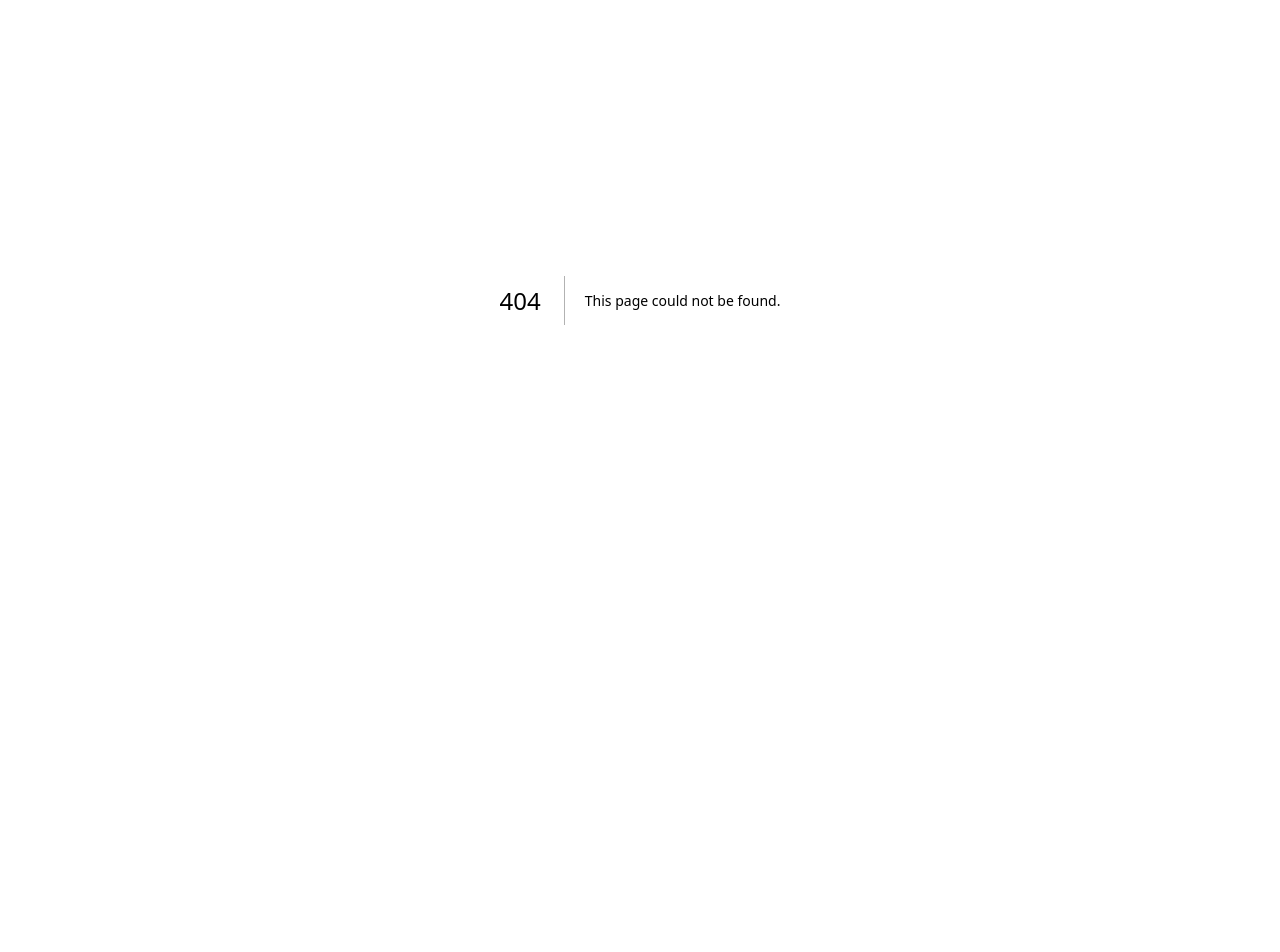
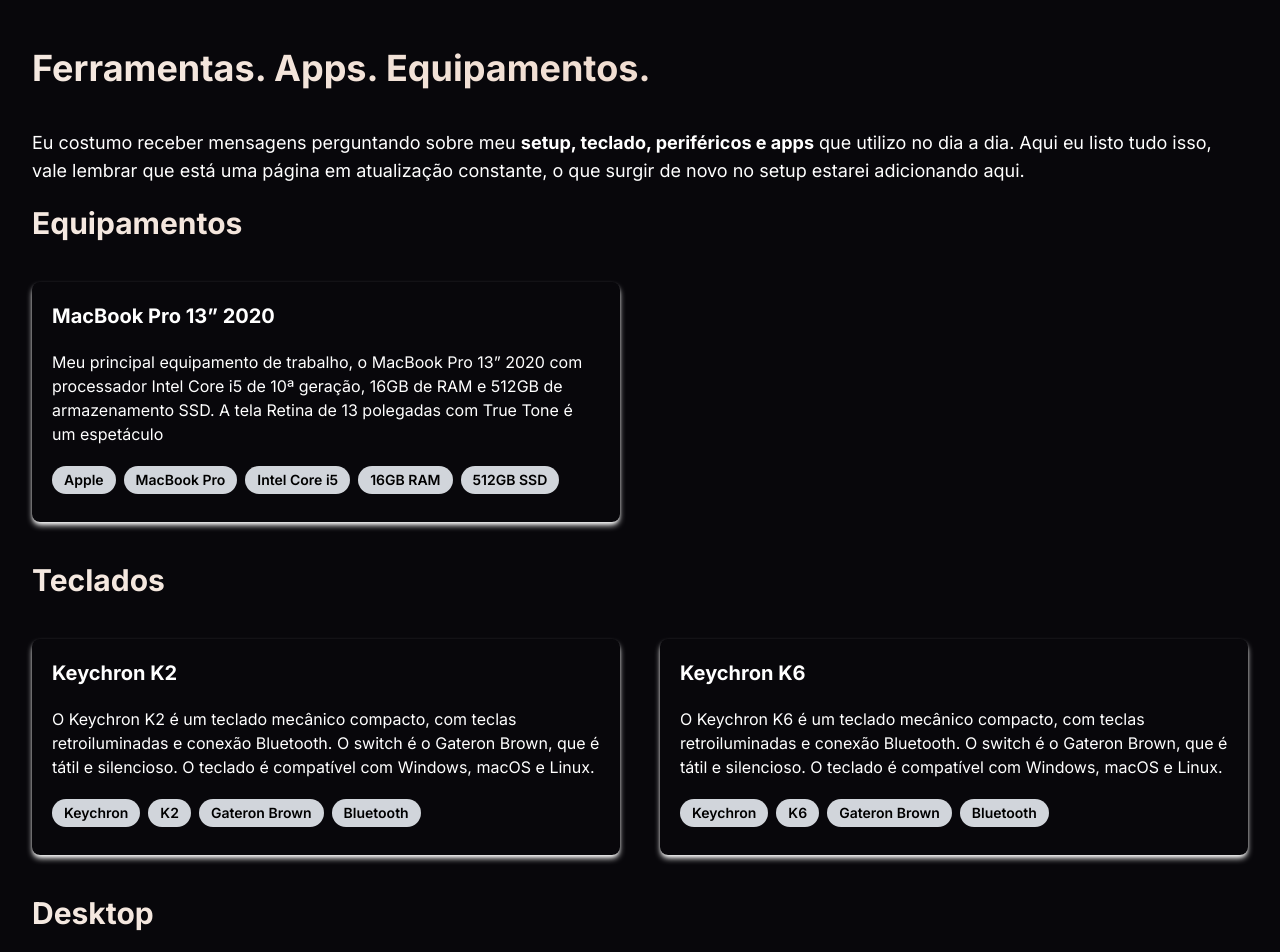
Before and after one commit to MarceloBxD/bracetdev, a Next.js app: page /setup in a window 1280 px wide. Before the commit this address had no page. Shown: the part 100-1052 px from the top of the page. Before the commit the page ends 844 px from the top, so only its background shows below. Built offline with nearby package versions, Linux system fonts and the light colour scheme.

Commit message:
feat: creating setup page

```diff
--- a/components/ColorfulTitle/index.tsx
+++ b/components/ColorfulTitle/index.tsx
@@ -11,7 +11,7 @@
         WebkitBackgroundClip: "text",
         WebkitTextFillColor: "transparent",
       }}
-      className="text-4xl font-bold"
+      className="text-2xl font-bold my-5"
     >
       {text}
     </h1>
--- a/components/Header/index.tsx
+++ b/components/Header/index.tsx
@@ -36,6 +36,7 @@
             className="w-8 h-8 object-cover bg-center  cursor-pointer"
             src="/bracet.png"
             alt="Logo"
+            priority
             layout="fill"
           />
         </Link>
@@ -72,9 +73,9 @@
               id="Vector"
               d="M9 15V18C9 19.6569 7.65685 21 6 21C4.34315 21 3 19.6569 3 18C3 16.3431 4.34315 15 6 15H9ZM9 15H15M9 15V9M15 15V18C15 19.6569 16.3431 21 18 21C19.6569 21 21 19.6569 21 18C21 16.3431 19.6569 15 18 15H15ZM15 15V9M15 9H9M15 9V6C15 4.34315 16.3431 3 18 3C19.6569 3 21 4.34315 21 6C21 7.65685 19.6569 9 18 9H15ZM9 9V6C9 4.34315 7.65685 3 6 3C4.34315 3 3 4.34315 3 6C3 7.65685 4.34315 9 6 9H9Z"
               stroke="#fff"
-              stroke-width="2"
-              stroke-linecap="round"
-              stroke-linejoin="round"
+              strokeWidth="2"
+              strokeLinecap="round"
+              strokeLinejoin="round"
             />
           </g>
         </svg>
--- a/components/SocialMedias/index.tsx
+++ b/components/SocialMedias/index.tsx
@@ -7,7 +7,7 @@
 const SocialMedias = () => {
   return (
     <footer
-      className={`flex justify-center items-center gap-8 mb-5 text-white w-full`}
+      className={`flex justify-center items-center gap-8 my-8 text-white w-full`}
     >
       {socialMedias.map((socialMedia) => (
         <div className="flex items-center gap-2" key={socialMedia.name}>
--- /dev/null
+++ b/src/app/setup/page.tsx
@@ -0,0 +1,73 @@
+"use client";
+
+import React from "react";
+import ColorfulTitle from "../../../components/ColorfulTitle";
+import { motion } from "framer-motion";
+import { SETUP_DATA } from "@/data/setup";
+
+interface Item {
+  title: string;
+  review: string;
+  tags: string[];
+}
+
+interface SectionProps {
+  title: string;
+  items: Item[];
+}
+
+interface SetupData {
+  title: string;
+  review: string;
+  equipments?: SectionProps;
+  keyboards?: SectionProps;
+  desktop?: SectionProps;
+  monitors?: SectionProps;
+}
+
+const Section: React.FC<SectionProps> = ({ title, items }) => (
+  <>
+    <ColorfulTitle colors={["#F5E9E1", "#EBD1C1"]} text={title} />
+    <div className="grid grid-cols-1 md:grid-cols-2 gap-10 my-8 md:my-5 ">
+      {items.map((item, index) => (
+        <div key={index} className="rounded-lg p-5 shadow-md shadow-white">
+          <h1 className="text-xl font-bold text-white">{item.title}</h1>
+          <p className="text-md mt-5 text-white">{item.review}</p>
+          <div className="flex flex-wrap mt-5">
+            {item.tags.map((tag, tagIndex) => (
+              <span
+                key={tagIndex}
+                className="bg-gray-300 text-black rounded-full px-3 py-1 text-sm font-semibold mr-2 mb-2"
+              >
+                {tag}
+              </span>
+            ))}
+          </div>
+        </div>
+      ))}
+    </div>
+  </>
+);
+
+const Sobre: React.FC = () => {
+  const setupData: SetupData = SETUP_DATA;
+
+  return (
+    <motion.div
+      initial={{ opacity: 0 }}
+      animate={{ opacity: 1 }}
+      transition={{ duration: 1 }}
+      className="flex container flex-col justify-center pt-32 text-white"
+    >
+      <ColorfulTitle colors={["#F5E9E1", "#EBD1C1"]} text={setupData.title} />
+      {setupData.review}
+
+      {setupData.equipments && <Section {...setupData.equipments} />}
+      {setupData.keyboards && <Section {...setupData.keyboards} />}
+      {setupData.desktop && <Section {...setupData.desktop} />}
+      {setupData.monitors && <Section {...setupData.monitors} />}
+    </motion.div>
+  );
+};
+
+export default Sobre;
--- a/src/app/sobre/page.tsx
+++ b/src/app/sobre/page.tsx
@@ -18,12 +18,12 @@
       {ABOUT_DATA.projects.title}
       {ABOUT_DATA.projects.items.map((item, index) => (
         <motion.div
-          initial={{ x: -100, opacity: 0 }}
-          whileInView={{ x: 0, opacity: 1 }}
-          transition={{ duration: 0.5 }}
+          initial={{ opacity: 0 }}
+          whileInView={{ opacity: 1 }}
+          transition={{ duration: 1 }}
           className="my-5"
           key={index}
-          viewport={{ once: true, amount: 0.5 }}
+          viewport={{ amount: 0.5 }}
         >
           <Link href={item.href}>
             <h2
--- /dev/null
+++ b/src/data/setup.tsx
@@ -0,0 +1,71 @@
+export const SETUP_DATA = {
+  title: (
+    <span className="text-4xl font-bold mb-5">
+      Ferramentas. Apps. Equipamentos.
+    </span>
+  ),
+  review: (
+    <p className="text-lg mt-5">
+      Eu costumo receber mensagens perguntando sobre meu{" "}
+      <b>setup, teclado, periféricos e apps</b> que utilizo no dia a dia. Aqui
+      eu listo tudo isso, vale lembrar que está uma página em atualização
+      constante, o que surgir de novo no setup estarei adicionando aqui.
+    </p>
+  ),
+  equipments: {
+    title: <span className="text-3xl font-bold my-5">Equipamentos</span>,
+    items: [
+      {
+        title: "MacBook Pro 13” 2020",
+        review:
+          "Meu principal equipamento de trabalho, o MacBook Pro 13” 2020 com processador Intel Core i5 de 10ª geração, 16GB de RAM e 512GB de armazenamento SSD. A tela Retina de 13 polegadas com True Tone é um espetáculo",
+        tags: [
+          "Apple",
+          "MacBook Pro",
+          "Intel Core i5",
+          "16GB RAM",
+          "512GB SSD",
+        ],
+      },
+    ],
+  },
+  keyboards: {
+    title: <span className="text-3xl font-bold my-5">Teclados</span>,
+    items: [
+      {
+        title: "Keychron K2",
+        review:
+          "O Keychron K2 é um teclado mecânico compacto, com teclas retroiluminadas e conexão Bluetooth. O switch é o Gateron Brown, que é tátil e silencioso. O teclado é compatível com Windows, macOS e Linux.",
+        tags: ["Keychron", "K2", "Gateron Brown", "Bluetooth"],
+      },
+      {
+        title: "Keychron K6",
+        review:
+          "O Keychron K6 é um teclado mecânico compacto, com teclas retroiluminadas e conexão Bluetooth. O switch é o Gateron Brown, que é tátil e silencioso. O teclado é compatível com Windows, macOS e Linux.",
+        tags: ["Keychron", "K6", "Gateron Brown", "Bluetooth"],
+      },
+    ],
+  },
+  desktop: {
+    title: <span className="text-3xl font-bold my-5">Desktop</span>,
+    items: [
+      {
+        title: "iMac 21.5” 2017",
+        review:
+          "O iMac 21.5” 2017 é um computador all-in-one com tela Retina 4K de 21,5 polegadas, processador Intel Core i5 de 7ª geração, 8GB de RAM e 1TB de armazenamento HDD.",
+        tags: ["Apple", "iMac", "Intel Core i5", "8GB RAM", "1TB HDD"],
+      },
+    ],
+  },
+  monitors: {
+    title: <span className="text-3xl font-bold my-5">Monitores</span>,
+    items: [
+      {
+        title: "MONITOR LG ULTRAWIDE 26' IPS FULL",
+        review:
+          "O monitor LG UltraWide 26” tem resolução Full HD (2560x1080) e 33% mais espaço de tela se comparado a outros monitores comuns.",
+        tags: ["LG", "27”", "4K", "ULTRAWIDE ", "75HZ ", "FREESYNC", "IPS"],
+      },
+    ],
+  },
+};
--- a/src/data/social-medias.tsx
+++ b/src/data/social-medias.tsx
@@ -10,9 +10,9 @@
         viewBox="0 0 24 24"
         fill="none"
         stroke="currentColor"
-        stroke-width="2"
-        stroke-linecap="round"
-        stroke-linejoin="round"
+        strokeWidth="2"
+        strokeLinecap="round"
+        strokeLinejoin="round"
         className="lucide lucide-github"
       >
         <path d="M15 22v-4a4.8 4.8 0 0 0-1-3.5c3 0 6-2 6-5.5.08-1.25-.27-2.48-1-3.5.28-1.15.28-2.35 0-3.5 0 0-1 0-3 1.5-2.64-.5-5.36-.5-8 0C6 2 5 2 5 2c-.3 1.15-.3 2.35 0 3.5A5.403 5.403 0 0 0 4 9c0 3.5 3 5.5 6 5.5-.39.49-.68 1.05-.85 1.65-.17.6-.22 1.23-.15 1.85v4" />
@@ -31,9 +31,9 @@
         viewBox="0 0 24 24"
         fill="none"
         stroke="currentColor"
-        stroke-width="2"
-        stroke-linecap="round"
-        stroke-linejoin="round"
+        strokeWidth="2"
+        strokeLinecap="round"
+        strokeLinejoin="round"
         className="lucide lucide-linkedin"
       >
         <path d="M16 8a6 6 0 0 1 6 6v7h-4v-7a2 2 0 0 0-2-2 2 2 0 0 0-2 2v7h-4v-7a6 6 0 0 1 6-6z" />
@@ -53,9 +53,9 @@
         viewBox="0 0 24 24"
         fill="none"
         stroke="currentColor"
-        stroke-width="2"
-        stroke-linecap="round"
-        stroke-linejoin="round"
+        strokeWidth="2"
+        strokeLinecap="round"
+        strokeLinejoin="round"
         className="lucide lucide-instagram"
       >
         <rect width="20" height="20" x="2" y="2" rx="5" ry="5" />
```
Also changed, not shown: public/command.svg.
